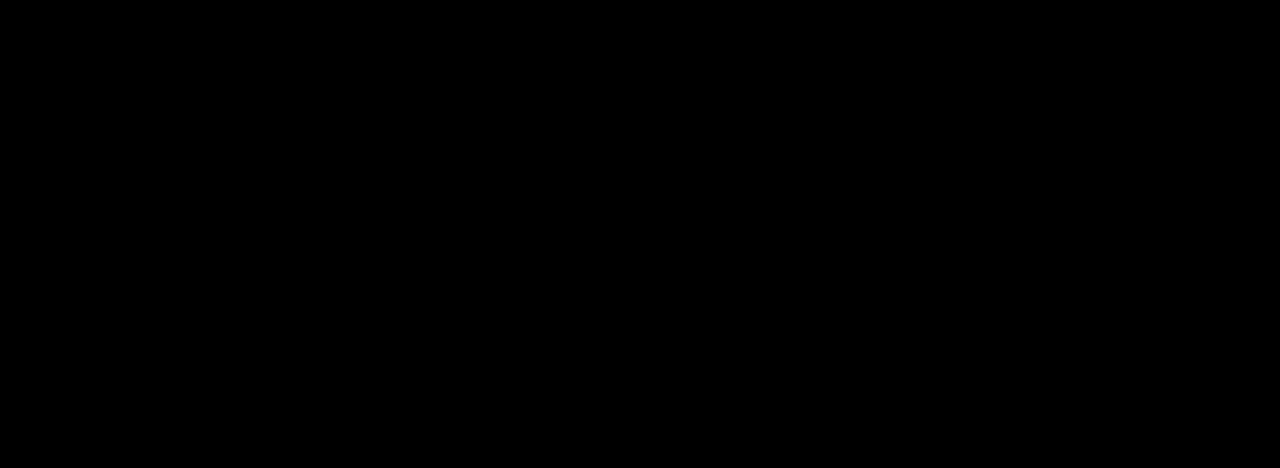
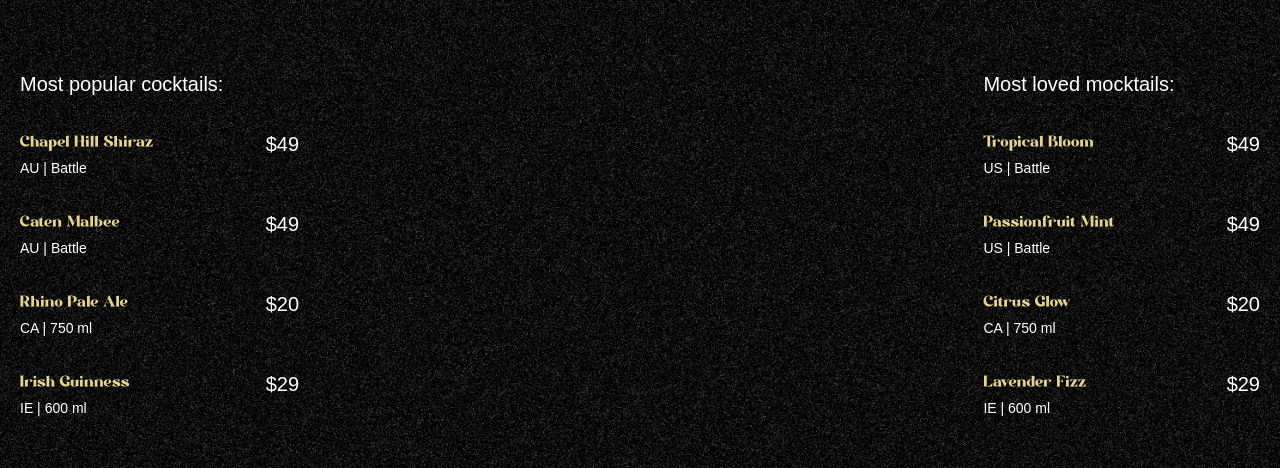
Before and after one commit to Geetansh431/Velvet-Pour, a React (Vite) app: page / in a window 1280 px wide. Shown: the part 890-1358 px from the top of the page. Built offline with nearby package versions, Linux system fonts and the light colour scheme; a web font is replaced by a local one.

Commit message:
Add Cocktails component to display cocktail and mocktail lists with GSAP animations; update App component to include Cocktails and adjust global styles for overscroll behavior

```diff
--- a/constants/index.js
+++ b/constants/index.js
@@ -22,7 +22,7 @@
 	name: "Chapel Hill Shiraz",
 	country: "AU",
 	detail: "Battle",
-	price: "$10",
+	price: "$49",
  },
  {
 	name: "Caten Malbee",
@@ -49,7 +49,7 @@
 	name: "Tropical Bloom",
 	country: "US",
 	detail: "Battle",
-	price: "$10",
+	price: "$49",
  },
  {
 	name: "Passionfruit Mint",
--- a/src/App.jsx
+++ b/src/App.jsx
@@ -3,6 +3,7 @@
 
 import Navbar from './components/Navbar';
 import Hero from "./components/Hero"
+import Cocktails from './components/Cocktails';
 
 gsap.registerPlugin(ScrollTrigger, SplitText);
 
@@ -11,6 +12,7 @@
 	<main>
 		<Navbar />
 		<Hero/>
+		<Cocktails/>
 	</main>
  )
 }
--- /dev/null
+++ b/src/components/Cocktails.jsx
@@ -0,0 +1,67 @@
+import { useGSAP } from '@gsap/react'
+import gsap from 'gsap';
+import { cocktailLists, mockTailLists } from '../../constants/index.js'
+
+const Cocktails = () => {
+ useGSAP(() => {
+	const parallaxTimeline = gsap.timeline({
+	 scrollTrigger: {
+		trigger: '#cocktails',
+		start: 'top 30%',
+		end: 'bottom 80%',
+		scrub: true,
+	 }
+	})
+
+	parallaxTimeline
+	 .from('#c-left-leaf', {
+		x: -100, y: 100
+	})
+	 .from('#c-right-leaf', {
+		x: 100, y: 100
+	})
+ })
+
+ return (
+	<section id="cocktails" className="noisy">
+	 <img src="/images/cocktail-left-leaf.png" alt="l-leaf" id="c-left-leaf" />
+	 <img src="/images/cocktail-right-leaf.png" alt="r-leaf" id="c-right-leaf" />
+
+	 <div className="list">
+		<div className="popular">
+		 <h2>Most popular cocktails:</h2>
+
+		 <ul>
+			{cocktailLists.map(({ name, country, detail, price }) => (
+			 <li key={name}>
+				<div className="md:me-28">
+				 <h3>{name}</h3>
+				 <p>{country} | {detail}</p>
+				</div>
+				<span>{price}</span>
+			 </li>
+			))}
+		 </ul>
+		</div>
+
+		<div className="loved">
+		 <h2>Most loved mocktails:</h2>
+
+		 <ul>
+			{mockTailLists.map(({ name, country, detail, price }) => (
+			 <li key={name}>
+				<div className="me-28">
+				 <h3>{name}</h3>
+				 <p>{country} | {detail}</p>
+				</div>
+				<span>{price}</span>
+			 </li>
+			))}
+		 </ul>
+		</div>
+	 </div>
+	</section>
+ )
+}
+
+export default Cocktails
--- a/src/index.css
+++ b/src/index.css
@@ -22,6 +22,7 @@
     color: white;
     scroll-behavior: smooth;
     overflow-x: hidden;
+    overscroll-behavior: none;
 }
 
 @utility flex-center {
```
